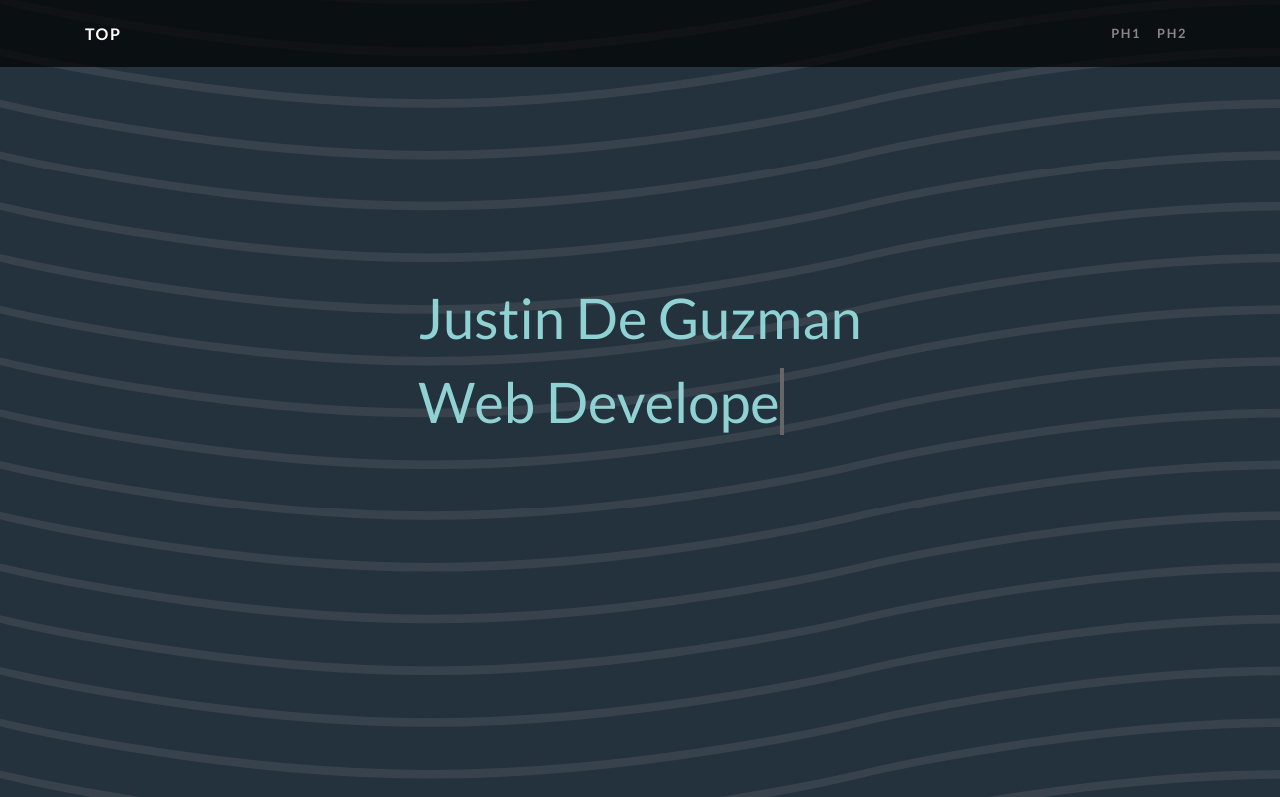
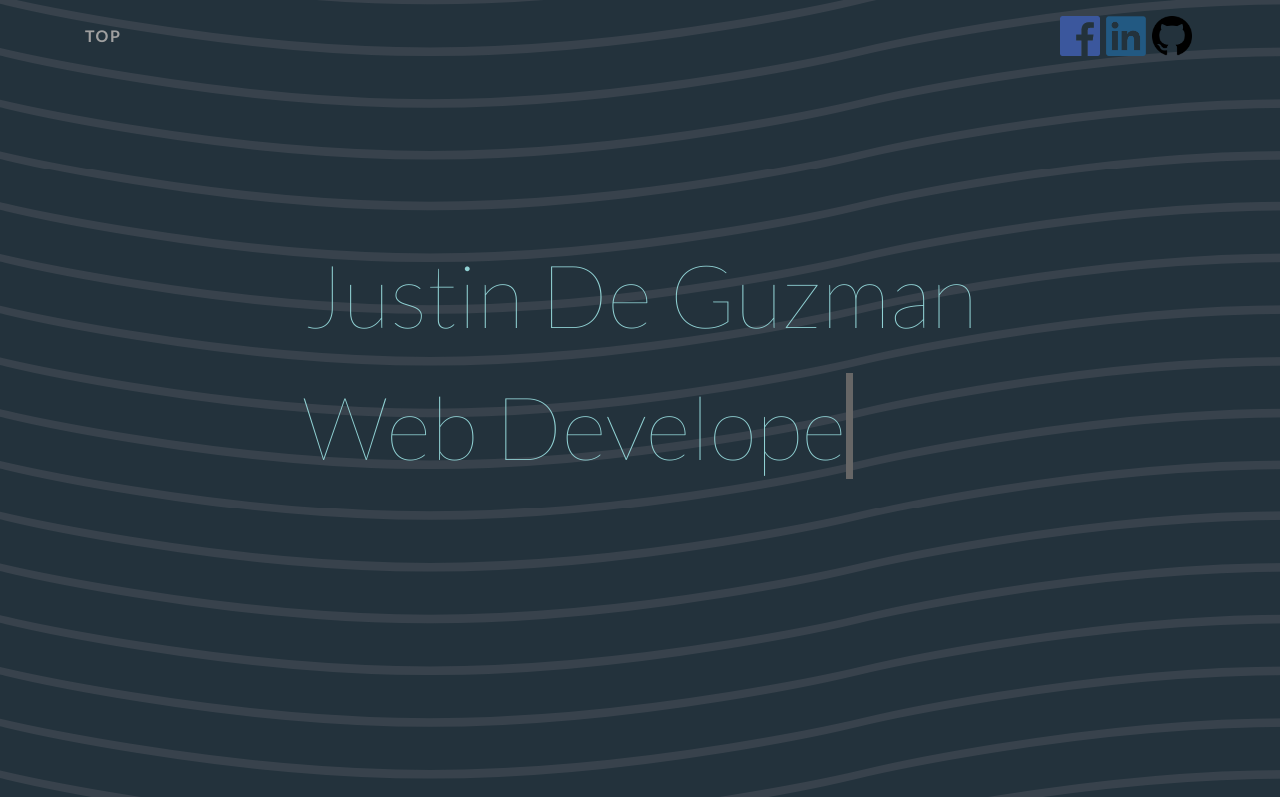
Before and after one commit to jusdegu/jusdegu.github.io, a website: page index.html in a window 1280 px wide. Shown: the top 797 px of the page. Drawn offline with nearby package versions, Linux system fonts and the light colour scheme.

Commit message:
Added social media

```diff
--- a/css/one-page-wonder.css
+++ b/css/one-page-wonder.css
@@ -4,7 +4,11 @@
  * Licensed under MIT (https://github.com/BlackrockDigital/startbootstrap-one-page-wonder/blob/master/LICENSE)
  */
 
- body {
+html {
+  scroll-behavior: smooth;
+}
+
+body {
   font-family: 'Lato';
 
   background-color: #38424c;
@@ -42,7 +46,7 @@ h6 {
 .navbar-custom {
   padding-top: 1rem;
   padding-bottom: 1rem;
-  background-color: rgba(0, 0, 0, 0.7);
+  background-color: rgba(48, 48, 48, 0.0);
 }
 
 .navbar-custom .navbar-brand {
@@ -211,11 +215,11 @@ fun-html,fun-body {
 }
 
 fun-h1,fun-h2 {
-  font-weight: 2000;
+  font-weight: 200;
   color: rgb(144, 209, 211);
   margin: 0.4em 0;
 }
-fun-h1 { font-size: 3.5em; }
+fun-h1 { font-size: 5.5em; }
 fun-h2 {
   color: #888;
   font-size: 2em;
--- a/index.html
+++ b/index.html
@@ -4,7 +4,7 @@
     index.html
 
   Created:      10 January 2019
-  Modified:     10 January 2019
+  Modified:     19 January 2019
         by:     Justin De Guzman
 
   Template used: https://startbootstrap.com/template-overviews/one-page-wonder/
@@ -39,17 +39,24 @@
     <!-- Navigation Bar -->
     <nav class="navbar navbar-expand-lg navbar-dark navbar-custom fixed-top">
       <div class="container">
-        <a class="navbar-brand" href="#">Top</a>
+        <a class="navbar-brand" href="#" style="color:rgb(160, 160, 160)">Top</a>
         <button class="navbar-toggler" type="button" data-toggle="collapse" data-target="#navbarResponsive" aria-controls="navbarResponsive" aria-expanded="false" aria-label="Toggle navigation">
           <span class="navbar-toggler-icon"></span>
         </button>
         <div class="collapse navbar-collapse" id="navbarResponsive">
           <ul class="navbar-nav ml-auto">
             <li class="nav-item">
-              <a class="nav-link" href="#">PH1</a>
+                <li class="nav-item">
+                  <a href="https://www.facebook.com/itsjustiinnn" target="_blank"><img src="img/fb-logo.png" width="40" height="40" title="Facebook Link" hspace="3" alt="Facebook Link"></a>
+                </li>
             </li>
             <li class="nav-item">
-              <a class="nav-link" href="#">PH2</a>
+                <li class="nav-item">
+                  <a href="https://www.linkedin.com/in/jusdegu/" target="_blank"><img src="img/linkedin-logo.png" width="40" height="40" title="LinkedIn Link" hspace="3" alt="LinkedIn Link"></a>
+                </li>
+            </li>
+            <li class="nav-item">
+              <a href="https://github.com/jusdegu" target="_blank"><img src="img/github-logo.png" width="40" height="40" title="Github Link" hspace="3" alt="Github Link"></a>
             </li>
           </ul>
         </div>
@@ -73,7 +80,7 @@
       <div class="bg-circle-4 bg-circle"></div> -->
     </section>
 
-    <section id="info"">
+    <!-- <section id="info"> -->
 
       <section style="background-color:rgb(226, 169, 94, 0.75)">
         <div class="container">
@@ -172,7 +179,7 @@
           </div>
         </div>
       </section>
-    </section>
+    <!-- </section> -->
 
     <!-- Contact -->
 
```
Also changed, not shown: img/fb-logo.png (added), img/github-logo.png (added), img/linkedin-logo.png (added).
